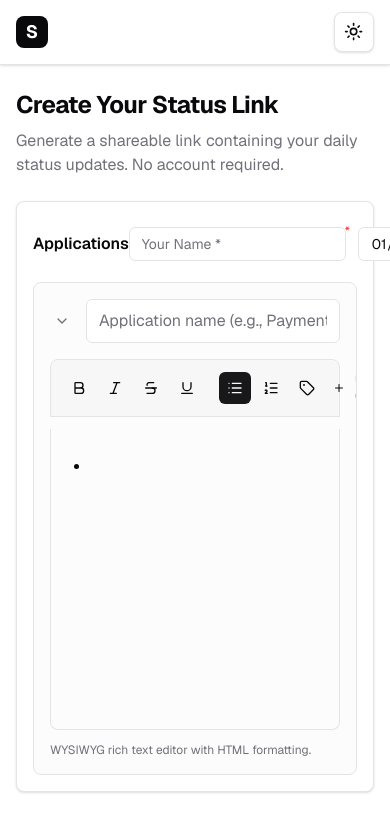
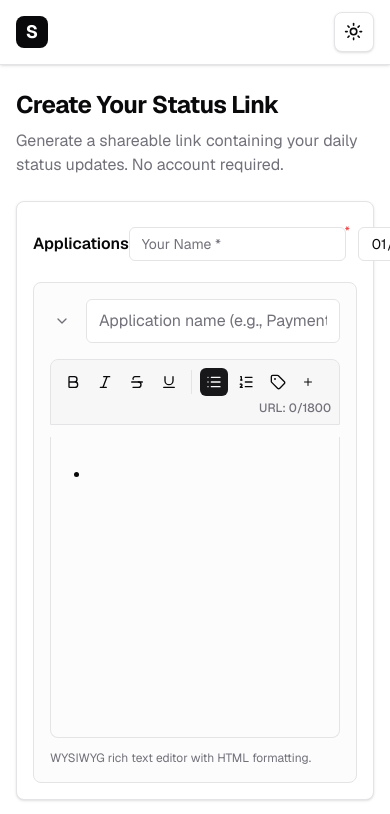
Before and after one commit to RashidHussain786/statusflowapp, a Next.js app: page /create-status in a window 390 px wide. Shown: the top 814 px of the page. Built offline with nearby package versions, Linux system fonts and the light colour scheme.

Commit message:
made change for fix small screen

```diff
--- a/src/components/rich-text-editor.tsx
+++ b/src/components/rich-text-editor.tsx
@@ -143,11 +143,11 @@ export const RichTextEditor = forwardRef<EditorRef, RichTextEditorProps>(({
 
   return (
     <div className={`space-y-3 ${!showTags ? 'hide-visual-tags' : ''}`}>
-      <div className="flex items-center gap-1 p-3 border border-input rounded-t-lg bg-muted/50">
+      <div className="flex flex-wrap items-center gap-1 2xl:gap-2 p-2 2xl:p-3 border border-input rounded-t-lg bg-muted/50">
         <button
           type="button"
           onClick={() => editor.chain().focus().toggleBold().run()}
-          className={`p-2 rounded-md transition-colors ${editor.isActive('bold')
+          className={`p-1.5 2xl:p-2 rounded-md transition-colors ${editor.isActive('bold')
             ? 'bg-primary text-primary-foreground'
             : 'hover:bg-accent hover:text-accent-foreground'
             }`}
@@ -158,7 +158,7 @@ export const RichTextEditor = forwardRef<EditorRef, RichTextEditorProps>(({
         <button
           type="button"
           onClick={() => editor.chain().focus().toggleItalic().run()}
-          className={`p-2 rounded-md transition-colors ${editor.isActive('italic')
+          className={`p-1.5 2xl:p-2 rounded-md transition-colors ${editor.isActive('italic')
             ? 'bg-primary text-primary-foreground'
             : 'hover:bg-accent hover:text-accent-foreground'
             }`}
@@ -169,7 +169,7 @@ export const RichTextEditor = forwardRef<EditorRef, RichTextEditorProps>(({
         <button
           type="button"
           onClick={() => editor.chain().focus().toggleStrike().run()}
-          className={`p-2 rounded-md transition-colors ${editor.isActive('strike')
+          className={`p-1.5 2xl:p-2 rounded-md transition-colors ${editor.isActive('strike')
             ? 'bg-primary text-primary-foreground'
             : 'hover:bg-accent hover:text-accent-foreground'
             }`}
@@ -180,7 +180,7 @@ export const RichTextEditor = forwardRef<EditorRef, RichTextEditorProps>(({
         <button
           type="button"
           onClick={() => editor.chain().focus().toggleUnderline().run()}
-          className={`p-2 rounded-md transition-colors ${editor.isActive('underline')
+          className={`p-1.5 2xl:p-2 rounded-md transition-colors ${editor.isActive('underline')
             ? 'bg-primary text-primary-foreground'
             : 'hover:bg-accent hover:text-accent-foreground'
             }`}
@@ -192,7 +192,7 @@ export const RichTextEditor = forwardRef<EditorRef, RichTextEditorProps>(({
         <button
           type="button"
           onClick={() => editor.chain().focus().toggleBulletList().run()}
-          className={`p-2 rounded-md transition-colors ${editor.isActive('bulletList')
+          className={`p-1.5 2xl:p-2 rounded-md transition-colors ${editor.isActive('bulletList')
             ? 'bg-primary text-primary-foreground'
             : 'hover:bg-accent hover:text-accent-foreground'
             }`}
@@ -203,7 +203,7 @@ export const RichTextEditor = forwardRef<EditorRef, RichTextEditorProps>(({
         <button
           type="button"
           onClick={() => editor.chain().focus().toggleOrderedList().run()}
-          className={`p-2 rounded-md transition-colors ${editor.isActive('orderedList')
+          className={`p-1.5 2xl:p-2 rounded-md transition-colors ${editor.isActive('orderedList')
             ? 'bg-primary text-primary-foreground'
             : 'hover:bg-accent hover:text-accent-foreground'
             }`}
@@ -215,7 +215,7 @@ export const RichTextEditor = forwardRef<EditorRef, RichTextEditorProps>(({
           <button
             type="button"
             onClick={() => setShowTagSelector(!showTagSelector)}
-            className={`p-2 rounded-md transition-colors ${showTagSelector
+            className={`p-1.5 2xl:p-2 rounded-md transition-colors ${showTagSelector
               ? 'bg-primary text-primary-foreground'
               : 'hover:bg-accent hover:text-accent-foreground'
               }`}
@@ -238,10 +238,10 @@ export const RichTextEditor = forwardRef<EditorRef, RichTextEditorProps>(({
           </button>
 
           {enableTextStyling && (
-            <div className="flex items-center gap-3 ml-2 border-l border-border pl-2">
+            <div className="flex items-center gap-1 2xl:gap-2 ml-1 2xl:ml-2 border-l border-border pl-1 2xl:pl-2">
               <div className="flex items-center gap-1">
                 <span className="text-xs text-muted-foreground">Text:</span>
-                <div className="flex items-center gap-1">
+                <div className="grid grid-cols-3 gap-1">
                   {['#ef4444', '#f59e0b', '#10b981', '#3b82f6', '#8b5cf6', '#111827'].map((c) => (
                     <button
                       key={c}
@@ -271,7 +271,7 @@ export const RichTextEditor = forwardRef<EditorRef, RichTextEditorProps>(({
 
               <div className="flex items-center gap-1">
                 <span className="text-xs text-muted-foreground">Highlight:</span>
-                <div className="flex items-center gap-1">
+                <div className="grid grid-cols-3 gap-1">
                   {['#fff59d', '#fecaca', '#bbf7d0', '#bfdbfe', '#e9d5ff'].map((c) => (
                     <button
                       key={c}
```
